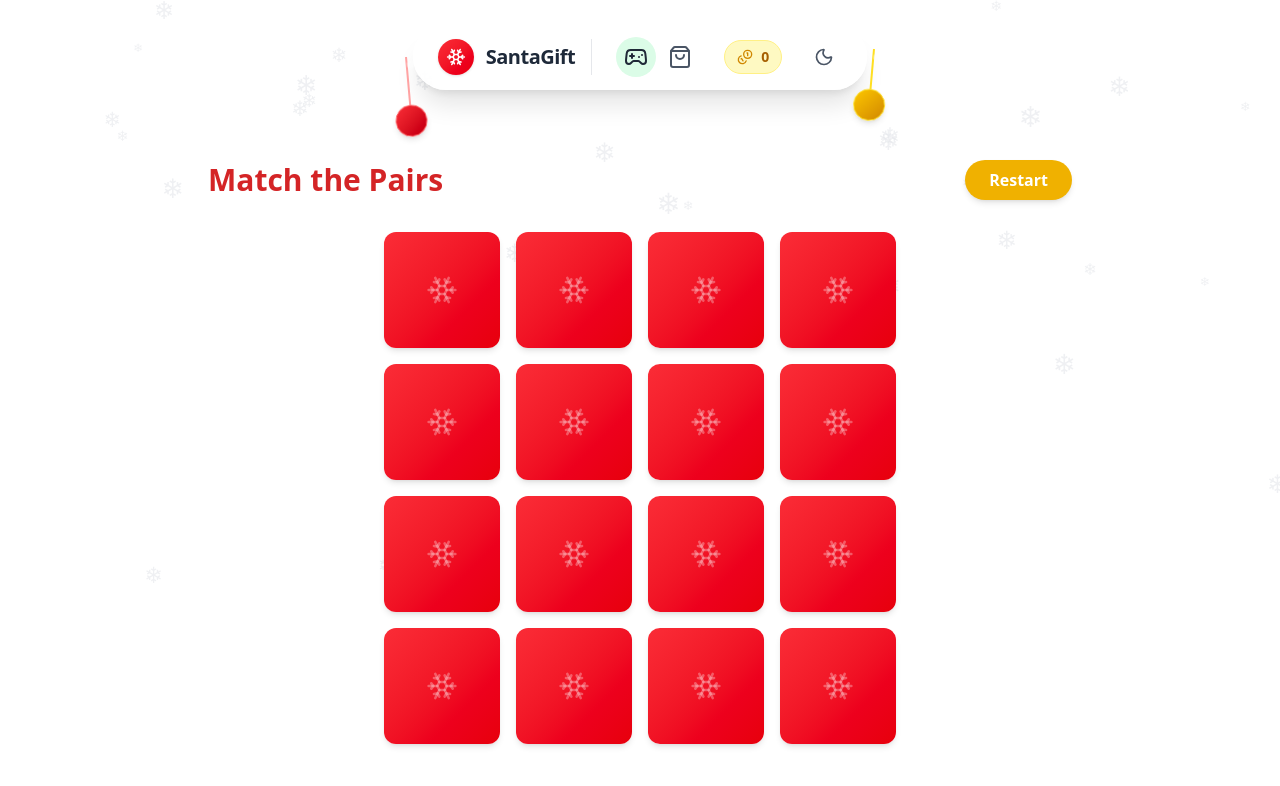
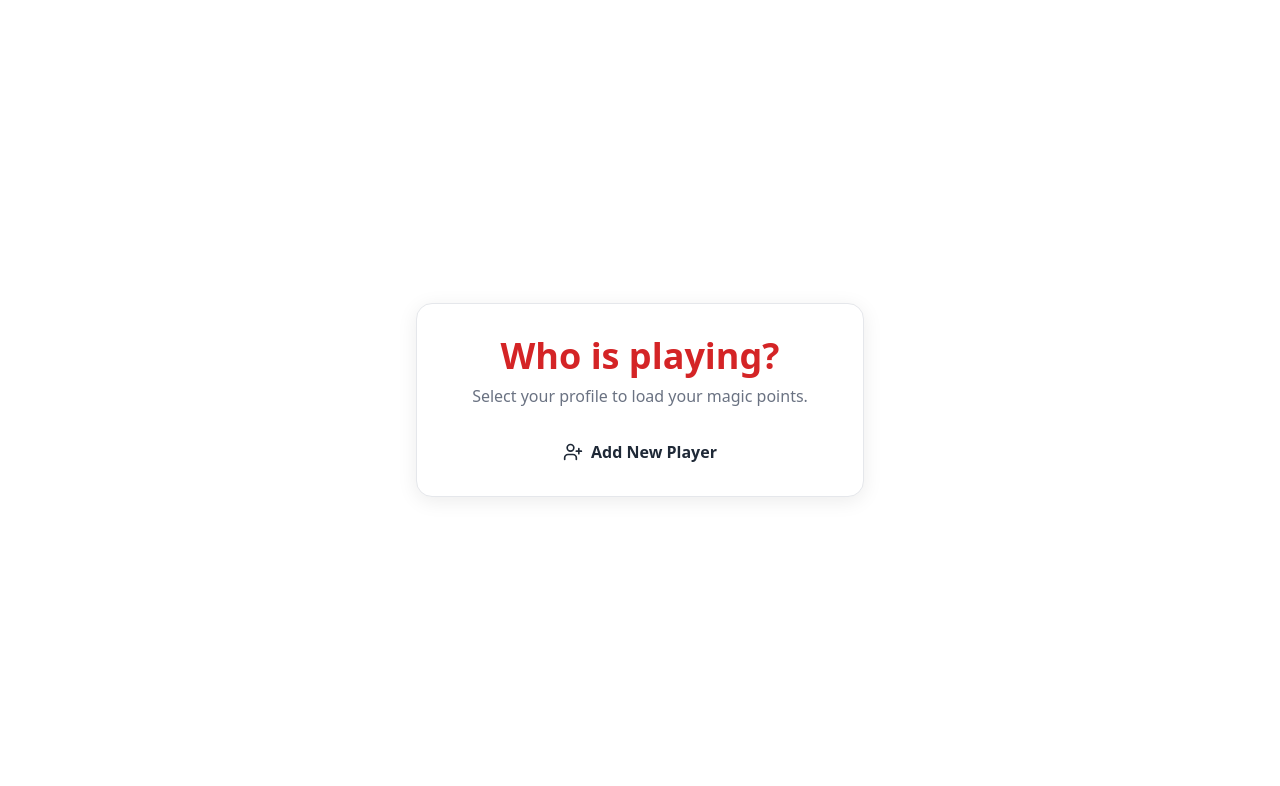
Before and after one commit to sowravu/Santa-app, a React (Vite) app: page /games/memory in a window 1280 px wide. Shown: the top 786 px of the page. Built offline with nearby package versions, Linux system fonts and the light colour scheme.

Commit message:
feat: Implement core application structure, user authentication, points system, and navigation components.

```diff
--- a/src/App.tsx
+++ b/src/App.tsx
@@ -1,7 +1,8 @@
 import './index.css';
-import { BrowserRouter as Router, Routes, Route, } from 'react-router-dom';
+import { BrowserRouter as Router, Routes, Route } from 'react-router-dom';
 import { ThemeProvider } from './utils/ThemeContext';
 import { PointsProvider } from './context/PointsContext';
+import { UserProvider, useUser } from './context/UserContext';
 
 import Navbar from './components/Navbar';
 import HomePage from './components/HomePage';
@@ -10,8 +11,11 @@ import GameHub from './components/games/GameHub';
 import MemoryMatch from './components/games/MemoryMatch';
 import GiftCatcher from './components/games/GiftCatcher';
 import Shop from './components/Shop';
+import LoginScreen from './components/LoginScreen';
 
-function App() {
+function MainApp() {
+  const { currentUser } = useUser();
+
   // Simple snowfall background using CSS/divs
   const snowflakes = Array.from({ length: 50 }).map((_, i) => (
     <div
@@ -33,20 +37,33 @@ function App() {
     </div>
   ));
 
-  return (
-    <ThemeProvider>
-      <PointsProvider>
-        <Router>
-          <div className="min-h-screen w-full flex flex-col items-center pt-32 px-4 relative overflow-x-hidden">
+  const background = (
+    <>
       <style>{`
             @keyframes fall {
                 0% { transform: translateY(-30vh); }
                 100% { transform: translateY(110vh); }
             }
             `}</style>
+      {snowflakes}
+    </>
+  );
 
-            {/* Background Effect */}
-            {snowflakes}
+  if (!currentUser) {
+    return (
+      <div className="min-h-screen w-full relative overflow-x-hidden">
+        {background}
+        <div className="relative z-10">
+          <LoginScreen />
+        </div>
+      </div>
+    );
+  }
+
+  return (
+    <Router>
+      <div className="min-h-screen w-full flex flex-col items-center pt-32 px-4 relative overflow-x-hidden">
+        {background}
 
         <Navbar />
 
@@ -61,11 +78,19 @@ function App() {
             <Route path="/shop" element={<Shop />} />
           </Routes>
         </main>
-
-            {/* Footer Removed */}
       </div>
     </Router>
+  );
+}
+
+function App() {
+  return (
+    <ThemeProvider>
+      <UserProvider>
+        <PointsProvider>
+          <MainApp />
         </PointsProvider>
+      </UserProvider>
     </ThemeProvider>
   );
 }
--- /dev/null
+++ b/src/components/LoginScreen.tsx
@@ -0,0 +1,81 @@
+import React, { useState } from 'react';
+import { UserPlus, User } from 'lucide-react';
+import { useUser } from '../context/UserContext';
+
+const LoginScreen: React.FC = () => {
+    const { users, login, addUser } = useUser();
+    const [newUsername, setNewUsername] = useState('');
+    const [isAdding, setIsAdding] = useState(false);
+
+    const handleAddUser = (e: React.FormEvent) => {
+        e.preventDefault();
+        if (newUsername.trim()) {
+            addUser(newUsername.trim());
+            login(newUsername.trim());
+        }
+    };
+
+    return (
+        <div className="min-h-screen flex items-center justify-center p-4 bg-white dark:bg-[#121212] transition-colors duration-300">
+            <div className="w-full max-w-md glass-card bg-white/90 dark:bg-[#1E1E1E]/90 text-center animate-fadeIn">
+                <h1 className="text-4xl font-bold font-heading text-santa-red dark:text-red-400 mb-2">Who is playing?</h1>
+                <p className="text-gray-500 dark:text-gray-400 mb-8">Select your profile to load your magic points.</p>
+
+                {users.length > 0 && (
+                    <div className="grid grid-cols-2 gap-4 mb-8">
+                        {users.map(user => (
+                            <button
+                                key={user}
+                                onClick={() => login(user)}
+                                className="flex flex-col items-center p-4 rounded-xl transition-all duration-200 hover:bg-red-50 dark:hover:bg-gray-800 group border border-transparent hover:border-red-100 dark:hover:border-gray-700"
+                            >
+                                <div className="w-16 h-16 bg-gradient-to-br from-red-400 to-red-600 rounded-full flex items-center justify-center text-white text-2xl mb-2 shadow-md group-hover:scale-110 transition-transform">
+                                    {user.charAt(0).toUpperCase()}
+                                </div>
+                                <span className="font-bold text-gray-700 dark:text-gray-200 group-hover:text-santa-red dark:group-hover:text-red-400">{user}</span>
+                            </button>
+                        ))}
+                    </div>
+                )}
+
+                {!isAdding ? (
+                    <button
+                        onClick={() => setIsAdding(true)}
+                        className="flex items-center justify-center gap-2 text-santa-red dark:text-red-400 font-bold hover:underline mx-auto"
+                    >
+                        <UserPlus size={20} />
+                        Add New Player
+                    </button>
+                ) : (
+                    <form onSubmit={handleAddUser} className="animate-fadeIn">
+                        <div className="flex gap-2">
+                            <input
+                                type="text"
+                                value={newUsername}
+                                onChange={(e) => setNewUsername(e.target.value)}
+                                placeholder="Enter your name..."
+                                className="input-field"
+                                autoFocus
+                            />
+                            <button
+                                type="submit"
+                                className="bg-santa-red text-white p-3 rounded-lg hover:bg-red-700 transition-colors"
+                            >
+                                <UserPlus size={20} />
+                            </button>
+                        </div>
+                        <button
+                            type="button"
+                            onClick={() => setIsAdding(false)}
+                            className="text-gray-400 text-sm mt-2 hover:text-gray-600 dark:hover:text-gray-300"
+                        >
+                            Cancel
+                        </button>
+                    </form>
+                )}
+            </div>
+        </div>
+    );
+};
+
+export default LoginScreen;
--- a/src/components/Navbar.tsx
+++ b/src/components/Navbar.tsx
@@ -1,16 +1,18 @@
 import React from 'react';
-import { Snowflake, Moon, Sun, ShoppingBag, Gamepad2, Coins } from 'lucide-react';
+import { Snowflake, Moon, Sun, ShoppingBag, Gamepad2, Coins, LogOut } from 'lucide-react';
 import { NavLink } from 'react-router-dom';
 import { useTheme } from '../utils/ThemeContext';
 import { usePoints } from '../context/PointsContext';
+import { useUser } from '../context/UserContext';
 
 const Navbar: React.FC = () => {
     const { theme, toggleTheme } = useTheme();
     const { points } = usePoints();
+    const { currentUser, logout } = useUser();
 
     return (
         <div className="fixed top-6 left-0 w-full z-50 flex justify-center pointer-events-none">
-            <nav className="pointer-events-auto bg-white/80 dark:bg-gray-900/80 backdrop-blur-md border border-white/40 dark:border-gray-700 shadow-xl rounded-full pl-6 pr-6 py-3 flex items-center gap-6 relative transition-colors duration-300">
+            <nav className="pointer-events-auto bg-white/80 dark:bg-[#121212]/90 backdrop-blur-md border border-white/40 dark:border-gray-700 shadow-xl rounded-full pl-6 pr-6 py-3 flex items-center gap-6 relative transition-colors duration-300">
 
                 {/* Left Animated Ornament */}
                 <div className="absolute -left-6 top-8 animate-swing" style={{ animationDelay: '0s' }}>
@@ -63,6 +65,22 @@ const Navbar: React.FC = () => {
                     <span className="font-bold text-yellow-700 dark:text-yellow-400 text-sm">{points}</span>
                 </div>
 
+                {/* User Info */}
+                {currentUser && (
+                    <div className="flex items-center gap-2 pl-4 border-l border-gray-200 dark:border-gray-700">
+                        <div className="w-8 h-8 rounded-full bg-gradient-to-br from-red-400 to-red-600 flex items-center justify-center text-white text-sm font-bold shadow-md">
+                            {currentUser.charAt(0).toUpperCase()}
+                        </div>
+                        <button
+                            onClick={logout}
+                            className="p-2 rounded-full hover:bg-gray-100 dark:hover:bg-gray-800 text-gray-400 hover:text-red-500 transition-colors"
+                            title="Logout"
+                        >
+                            <LogOut size={18} />
+                        </button>
+                    </div>
+                )}
+
                 {/* Theme Toggle */}
                 <button
                     onClick={toggleTheme}
--- a/src/context/PointsContext.tsx
+++ b/src/context/PointsContext.tsx
@@ -1,11 +1,5 @@
 import React, { createContext, useContext, useState, useEffect } from 'react';
-
-interface ShopItem {
-    id: string;
-    name: string;
-    cost: number;
-    image: string;
-}
+import { useUser } from './UserContext';
 
 interface PointsContextType {
     points: number;
@@ -18,29 +12,39 @@ interface PointsContextType {
 const PointsContext = createContext<PointsContextType | undefined>(undefined);
 
 export const PointsProvider: React.FC<{ children: React.ReactNode }> = ({ children }) => {
-    const [points, setPoints] = useState<number>(() => {
-        if (typeof window !== 'undefined') {
-            const saved = localStorage.getItem('santa_points');
-            return saved ? parseInt(saved, 10) : 0;
+    const { currentUser } = useUser();
+    const [points, setPoints] = useState<number>(0);
+    const [inventory, setInventory] = useState<string[]>([]);
+    const [isInitialized, setIsInitialized] = useState(false);
+
+    // Load data when user changes
+    useEffect(() => {
+        if (currentUser) {
+            const savedPoints = localStorage.getItem(`santa_points_${currentUser}`);
+            const savedInventory = localStorage.getItem(`santa_inventory_${currentUser}`);
+
+            setPoints(savedPoints ? parseInt(savedPoints, 10) : 0);
+            setInventory(savedInventory ? JSON.parse(savedInventory) : []);
+            setIsInitialized(true);
+        } else {
+            setPoints(0);
+            setInventory([]);
+            setIsInitialized(false);
         }
-        return 0;
-    });
+    }, [currentUser]);
 
-    const [inventory, setInventory] = useState<string[]>(() => {
-        if (typeof window !== 'undefined') {
-            const saved = localStorage.getItem('santa_inventory');
-            return saved ? JSON.parse(saved) : [];
+    // Save data when it changes (only if initialized and user exists)
+    useEffect(() => {
+        if (currentUser && isInitialized) {
+            localStorage.setItem(`santa_points_${currentUser}`, points.toString());
         }
-        return [];
-    });
+    }, [points, currentUser, isInitialized]);
 
     useEffect(() => {
-        localStorage.setItem('santa_points', points.toString());
-    }, [points]);
-
-    useEffect(() => {
-        localStorage.setItem('santa_inventory', JSON.stringify(inventory));
-    }, [inventory]);
+        if (currentUser && isInitialized) {
+            localStorage.setItem(`santa_inventory_${currentUser}`, JSON.stringify(inventory));
+        }
+    }, [inventory, currentUser, isInitialized]);
 
     const addPoints = (amount: number) => {
         setPoints(prev => prev + amount);
--- /dev/null
+++ b/src/context/UserContext.tsx
@@ -0,0 +1,68 @@
+import React, { createContext, useContext, useState, useEffect } from 'react';
+
+interface UserContextType {
+    users: string[];
+    currentUser: string | null;
+    login: (username: string) => void;
+    logout: () => void;
+    addUser: (username: string) => void;
+}
+
+const UserContext = createContext<UserContextType | undefined>(undefined);
+
+export const UserProvider: React.FC<{ children: React.ReactNode }> = ({ children }) => {
+    const [users, setUsers] = useState<string[]>(() => {
+        if (typeof window !== 'undefined') {
+            const saved = localStorage.getItem('santa_users');
+            return saved ? JSON.parse(saved) : [];
+        }
+        return [];
+    });
+
+    const [currentUser, setCurrentUser] = useState<string | null>(() => {
+        if (typeof window !== 'undefined') {
+            return localStorage.getItem('santa_current_user');
+        }
+        return null;
+    });
+
+    useEffect(() => {
+        localStorage.setItem('santa_users', JSON.stringify(users));
+    }, [users]);
+
+    useEffect(() => {
+        if (currentUser) {
+            localStorage.setItem('santa_current_user', currentUser);
+        } else {
+            localStorage.removeItem('santa_current_user');
+        }
+    }, [currentUser]);
+
+    const login = (username: string) => {
+        setCurrentUser(username);
+    };
+
+    const logout = () => {
+        setCurrentUser(null);
+    };
+
+    const addUser = (username: string) => {
+        if (username && !users.includes(username)) {
+            setUsers(prev => [...prev, username]);
+        }
+    };
+
+    return (
+        <UserContext.Provider value={{ users, currentUser, login, logout, addUser }}>
+            {children}
+        </UserContext.Provider>
+    );
+};
+
+export const useUser = () => {
+    const context = useContext(UserContext);
+    if (context === undefined) {
+        throw new Error('useUser must be used within a UserProvider');
+    }
+    return context;
+};
```
Also changed, not shown: src/index.css (+4 -4 lines). Lines whose indentation alone changed are shown as unchanged.
